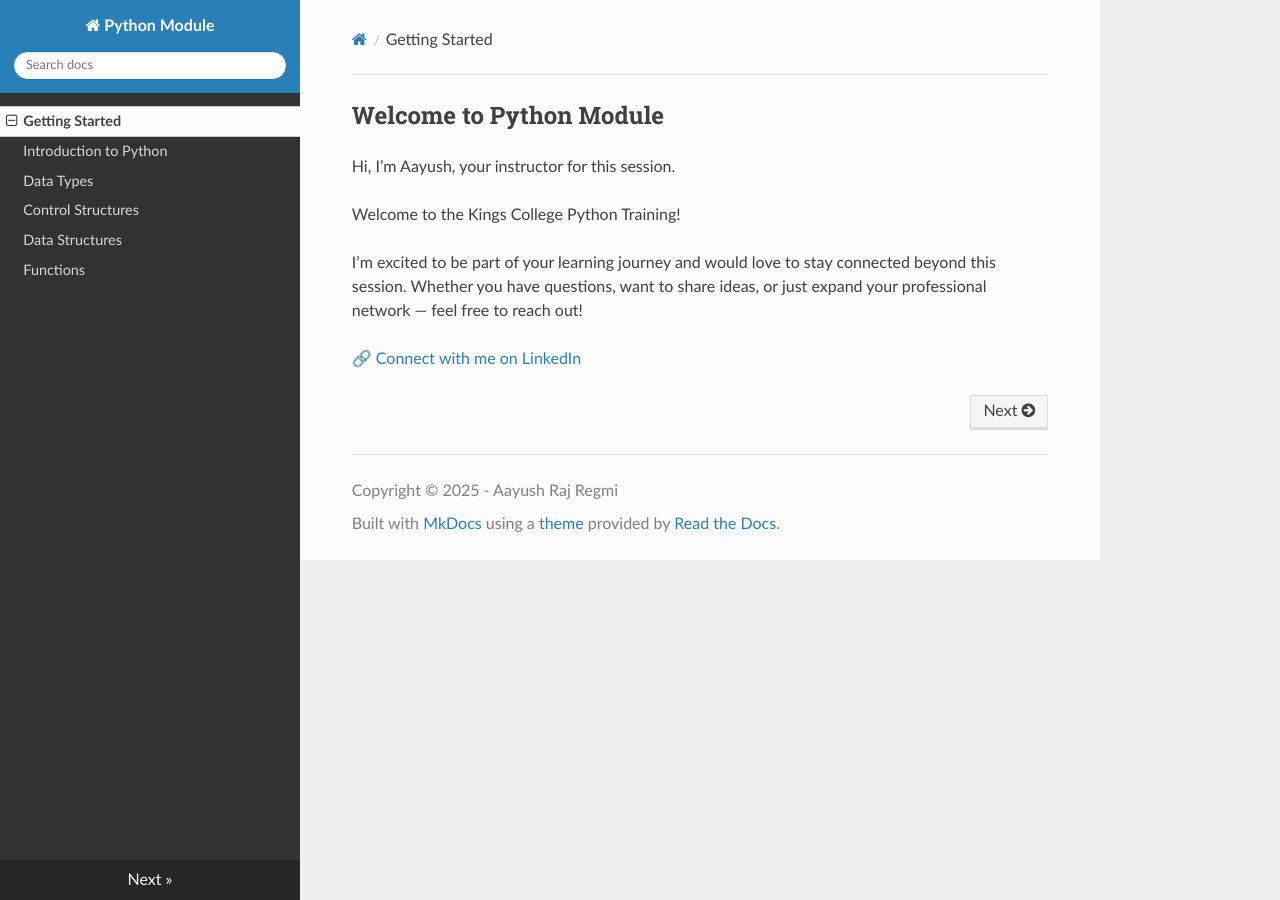
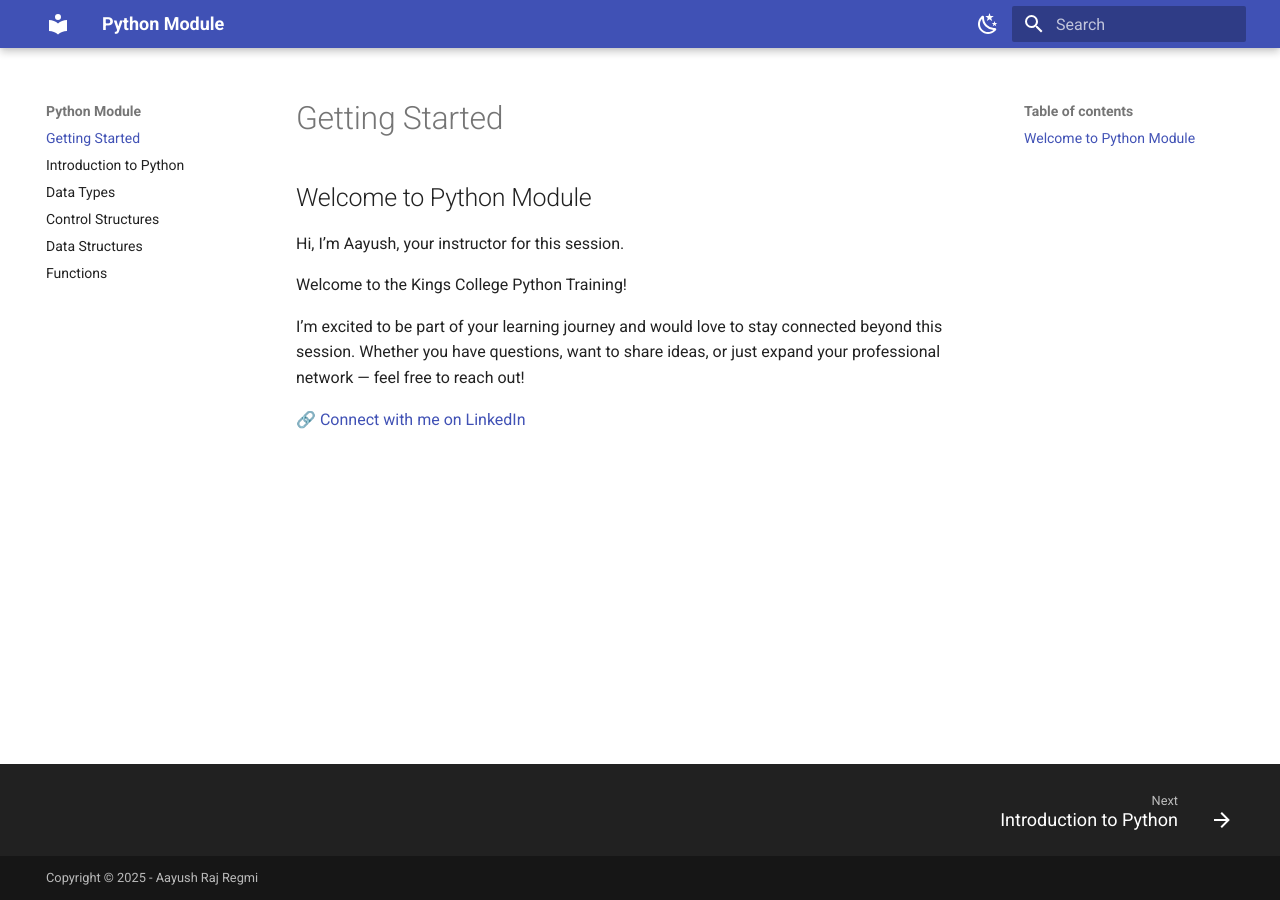
Before and after one commit to AayushWestcliff/python-training, an MkDocs documentation site: the page built from docs/index.md, in a window 1280 px wide. Built offline with MkDocs 1.6.1 and Material for MkDocs 9.7.7, drawn with Linux system fonts in a browser that asks for light colours; nearby versions of some CDN libraries.

Commit message:
Theme Changed

```diff
--- a/mkdocs.yml
+++ b/mkdocs.yml
@@ -12,22 +12,38 @@ nav:
   # - OOP: lectures/7.OOP.md
   # - Errors and Exceptions: lectures/8.ErrorDebugging.md
   # - Advanced Topics: lectures/9.AdvancedConcepts.md
-    # - Python Download: index.md
+  # - Python Download: index.md
+
 theme:
-  name: readthedocs
-  # name: material
+  name: material
   features:
     - header.autohide
     - announce.dismiss
     - navigation.footer
-  # footer: "© 2025 Aayush Regmi • All rights reserved."
-  # name: material
+  code:
+    highlighting: true
+    light: default
+    dark: material
+  palette:
+    - scheme: default
+      primary: indigo
+      accent: indigo
+      toggle:
+        icon: material/weather-night
+        name: Switch to dark mode
+    - scheme: slate
+      primary: indigo
+      accent: indigo
+      toggle:
+        icon: material/weather-sunny
+        name: Switch to light mode
+
+markdown_extensions:
+  - pymdownx.highlight
+  - pymdownx.superfences
+  # You can remove 'codehilite' if pymdownx.highlight covers your needs
 
 extra:
   generator: false
 
 copyright: Copyright &copy; 2025 - Aayush Raj Regmi
-
-
-# Add this line
-# cname: python.regmiaayush.com.np
```
